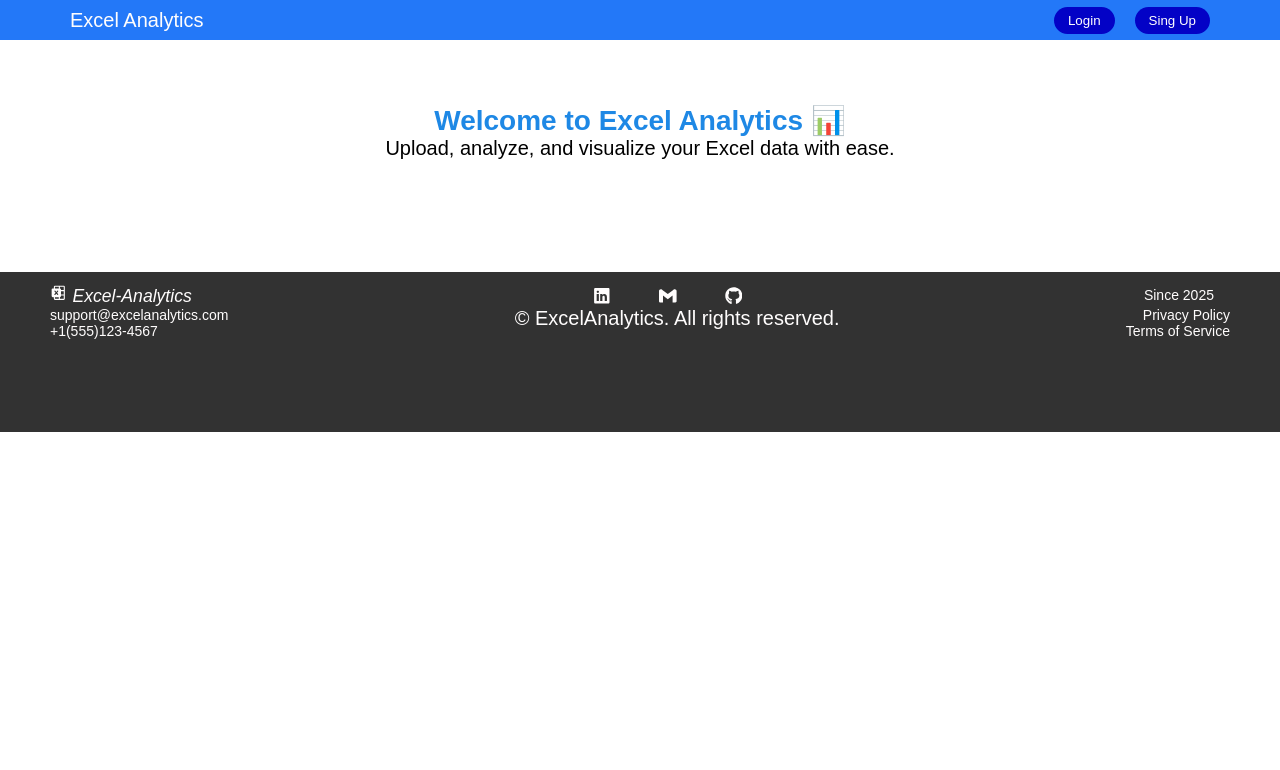
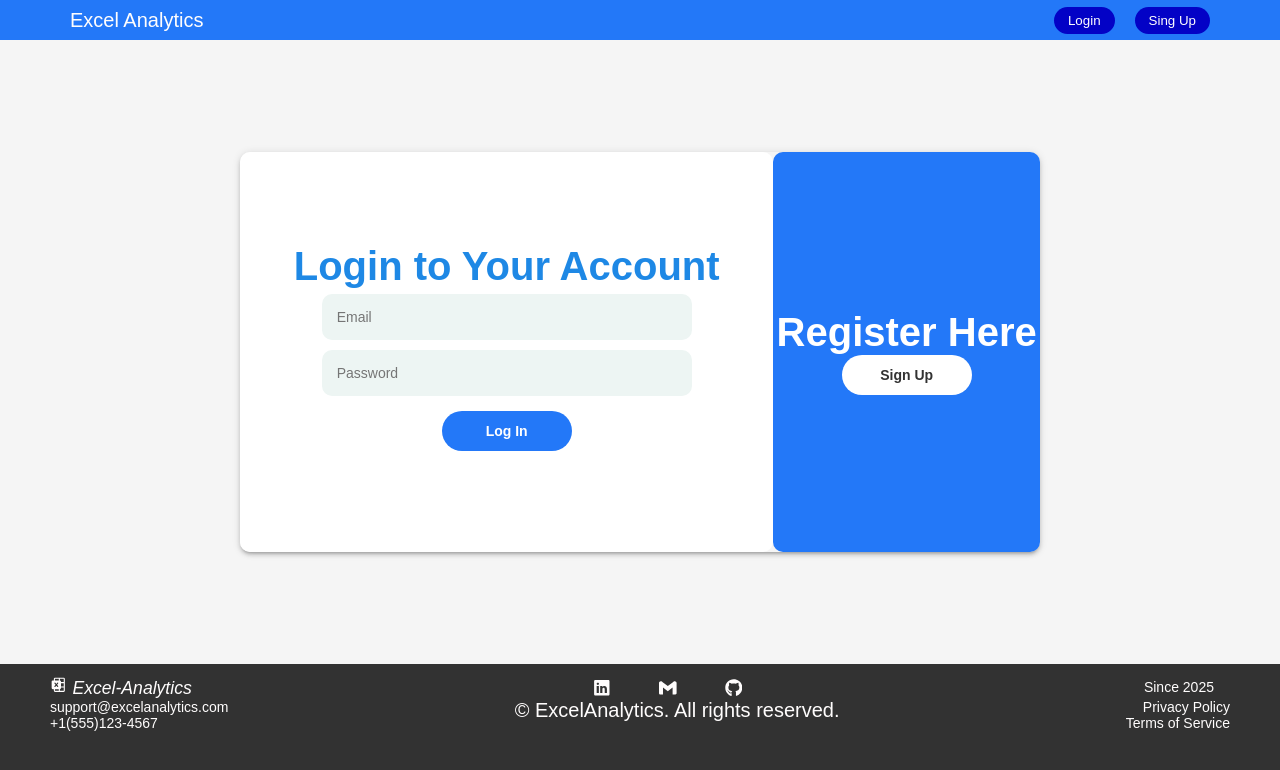
Before and after one commit to kartikneelagund/Excel-Analytics, a React (Vite) app in the folder frontend/: page / in a window 1280 px wide. Shown: the top 770 px of the page. Built offline with nearby package versions, Linux system fonts and the light colour scheme; no server answers; a web font is replaced by a local one.

Commit message:
deleted Landing page

```diff
--- a/frontend/src/App.jsx
+++ b/frontend/src/App.jsx
@@ -15,24 +15,6 @@ import Users_page from './components/Dashbord/Main_pages/Users_page/Users_page';
 import AI_Insights_page from './components/Dashbord/Main_pages/AI_Insights_page/AI_Insights_page';
 import Help_page from './components/Dashbord/Main_pages/Help_page/Help_page';
 import Setting_page from './components/Dashbord/Main_pages/Setting_page/Setting_page';
-
-// Landing page
-function LandingPage() {
-  return (
-    <div className="landing">
-      <Navbar />
-      <div className="landing-content" style={{ textAlign: "center", padding: "4rem" }}>
-        <h1>Welcome to Excel Analytics 📊</h1>
-        <p>Upload, analyze, and visualize your Excel data with ease.</p>
-        <div style={{ marginTop: "2rem" }}>
-          <a href="/login" className="btn">Login</a>
-          <a href="/signup" className="btn" style={{ marginLeft: "1rem" }}>Signup</a>
-        </div>
-      </div>
-      <Footer />
-    </div>
-  );
-}
 
 // Logout component
 function Logout() {
@@ -57,9 +39,16 @@ function App() {
 
   return (
     <Routes>
+      {/* Landing Page (Login as default) */}
+      <Route path="/" element={
+        <>
+          <Navbar />
+          <Login />
+          <Footer />
+        </>
+      } />
+
       {/* Public Routes */}
-      <Route path="/" element={<LandingPage />} />
-
       <Route path="/signup" element={
         <>
           <Navbar />
@@ -76,7 +65,7 @@ function App() {
         </>
       } />
 
-      {/* Private Routes */}
+      {/* Private Routes (Dashboard & Others) */}
       <Route path="/dashboard" element={
         <PrivateRoute>
           <div className="app">
@@ -134,7 +123,7 @@ function App() {
       <Route path="/logout" element={<Logout />} />
 
       {/* Catch-all route */}
-      <Route path="*" element={<Navigate to={user ? "/dashboard" : "/"} replace />} />
+      <Route path="*" element={<Navigate to="/login" replace />} />
     </Routes>
   );
 }
```
Also changed, not shown: frontend/src/components/Loginpage/LandingPage/LandingPage.jsx (deleted, +0 -9 lines).
